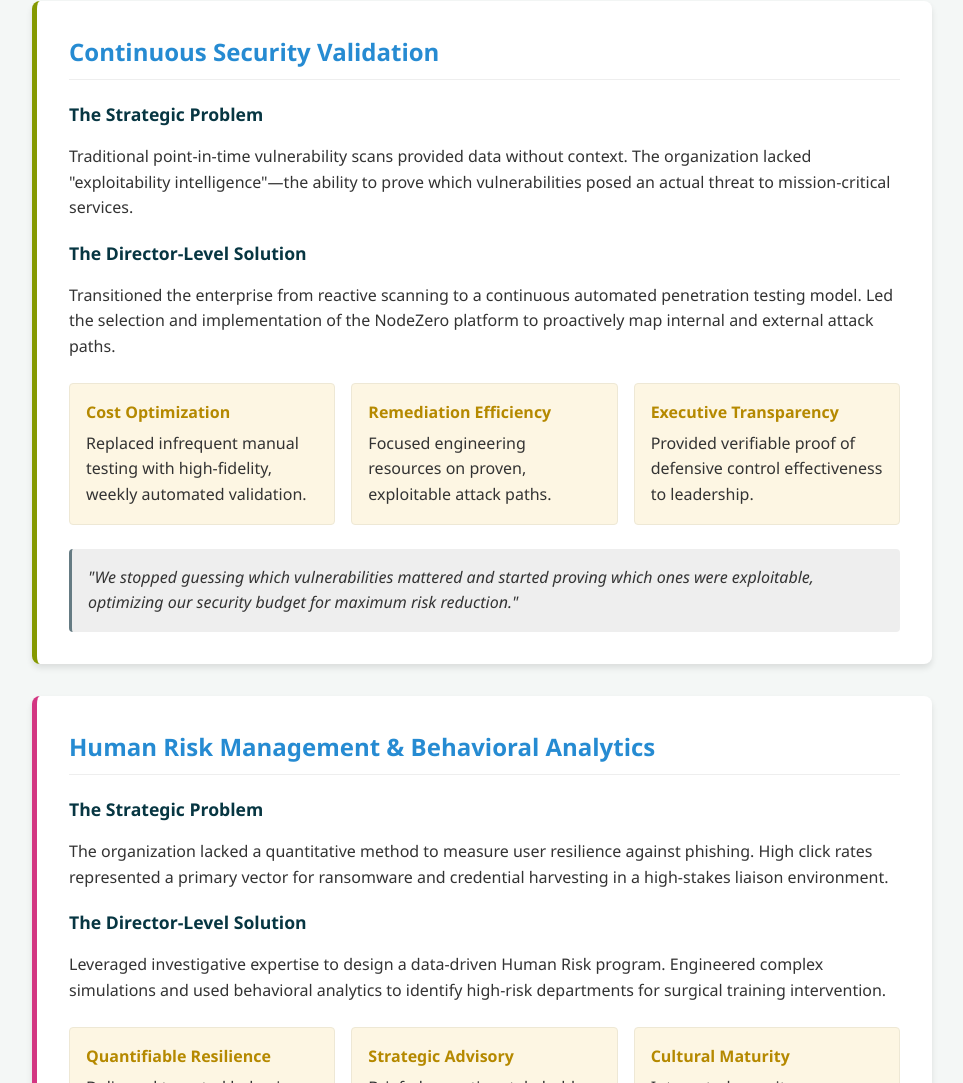
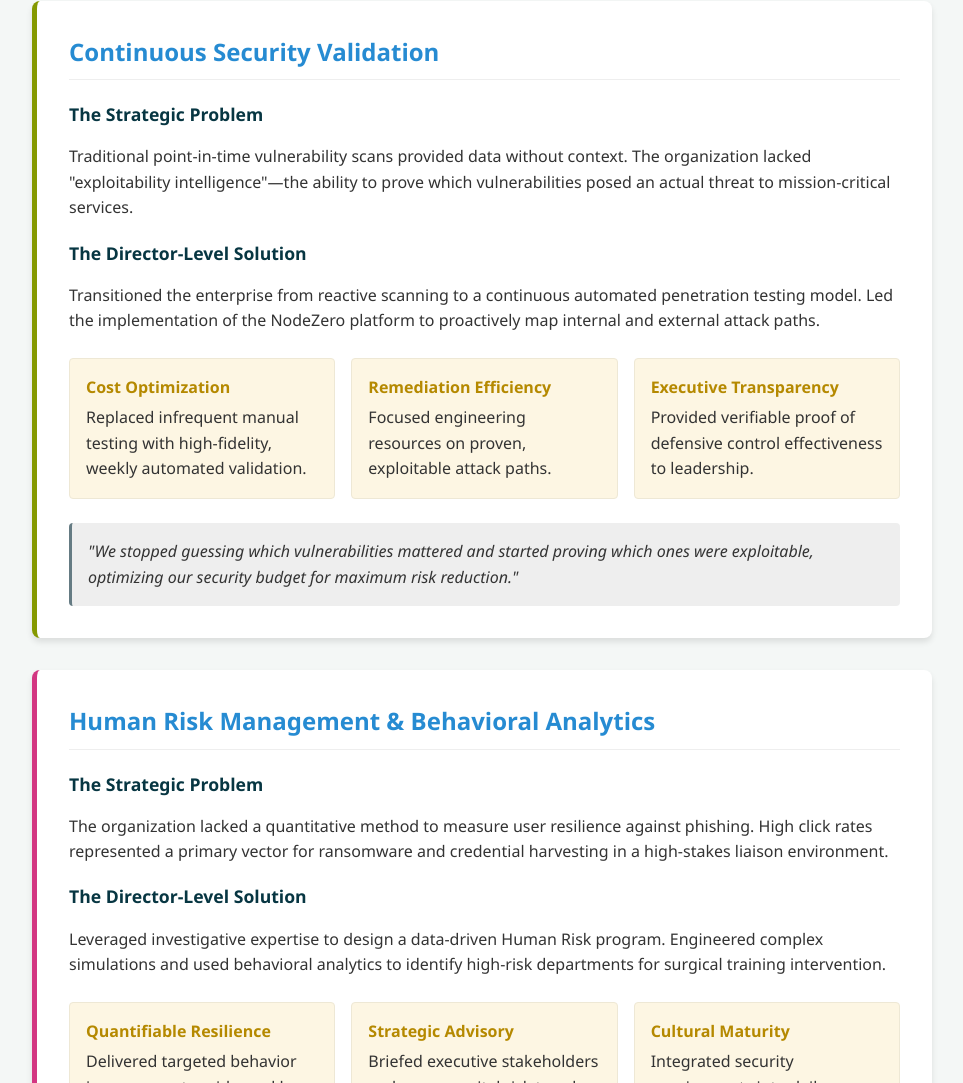
Before and after one commit to gnorth29/gnorth29.github.io, a plain HTML site: page index.html in a window 1280 px wide. Shown: the part 930-2013 px from the top of the page, without its empty margins (158-1121 px from the left). Drawn offline with Linux system fonts and the light colour scheme.

Commit message:
Update index.html

```diff
--- a/index.html
+++ b/index.html
@@ -51,7 +51,7 @@
     <p>Traditional point-in-time vulnerability scans provided data without context. The organization lacked "exploitability intelligence"—the ability to prove which vulnerabilities posed an actual threat to mission-critical services.</p>
 
     <h3>The Director-Level Solution</h3>
-    <p>Transitioned the enterprise from reactive scanning to a continuous automated penetration testing model. Led the selection and implementation of the NodeZero platform to proactively map internal and external attack paths.</p>
+    <p>Transitioned the enterprise from reactive scanning to a continuous automated penetration testing model. Led the implementation of the NodeZero platform to proactively map internal and external attack paths.</p>
 
     <div class="impact-grid">
         <div class="impact-item"><strong>Cost Optimization</strong> Replaced infrequent manual testing with high-fidelity, weekly automated validation.</div>
```
